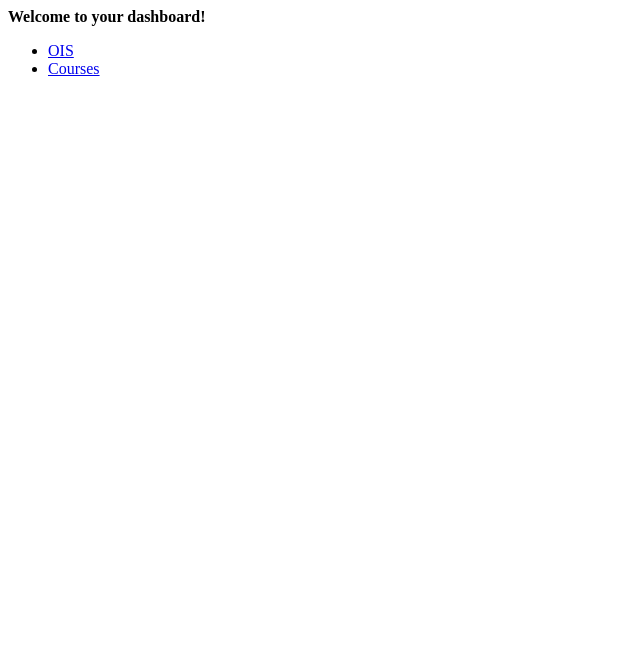
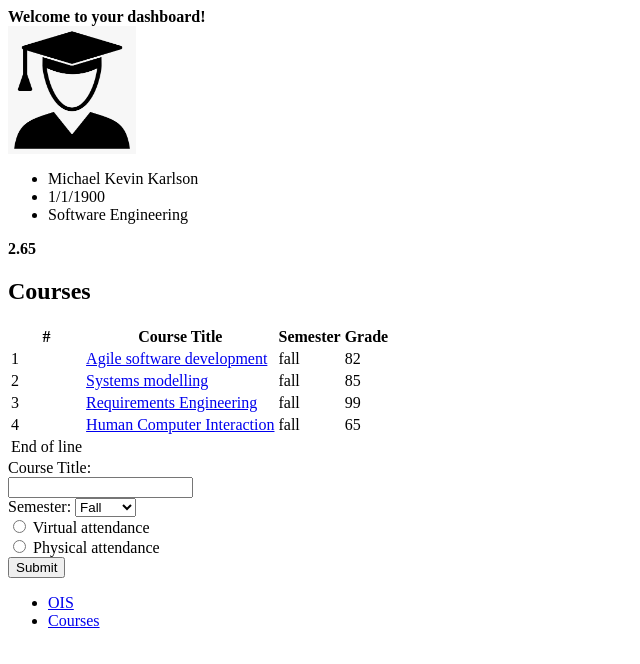
Before and after one commit to ukawaii/Session-2-HTML, a plain HTML site: page index.html in a window 1280 px wide. Shown: the whole page, without its empty margins (0-640 px from the left). Drawn offline with Linux system fonts and the light colour scheme.

Commit message:
second commit - form

```diff
--- a/index.html
+++ b/index.html
@@ -8,15 +8,99 @@
 <body>
 <header>
     <strong>Welcome to your dashboard!</strong>
+    <section>
+        <div>
+            <img src="res/images/me.png" width="128" height="128" alt="My picture">
+        </div>
+        <div>
+            <ul>
+                <li> Michael Kevin Karlson</li>
+                <li> 1/1/1900</li>
+                <li> Software Engineering</li>
+            </ul>
+        </div>
+        <div>
+            <strong>2.65</strong>
+        </div>
+    </section>
+    <section>
+        <h1>Courses</h1>
+        <table>
+            <thead>
+            <tr>
+                <th>#</th>
+                <th>Course Title</th>
+                <th>Semester</th>
+                <th>Grade</th>
+            </tr>
+            </thead>
+            <tbody>
+            <tr>
+                <td>1</td>
+                <td><a href="https://courses.cs.ut.ee/2024/ASD/fall" target="_blank"> Agile software development</a>
+                </td>
+                <td>fall</td>
+                <td>82</td>
+            </tr>
+            <tr>
+                <td>2</td>
+                <td><a href="https://courses.cs.ut.ee/2024/systemsmodelling/fall" target="_blank"> Systems
+                    modelling </a></td>
+                <td>fall</td>
+                <td>85</td>
+            </tr>
+            <tr>
+                <td>3</td>
+                <td><a href="https://courses.cs.ut.ee/2024/RE/fall" target="_blank"> Requirements Engineering </a></td>
+                <td>fall</td>
+                <td>99</td>
+            </tr>
+            <tr>
+                <td>4</td>
+                <td><a href="https://courses.cs.ut.ee/2023/HCI/fall" target="_blank"> Human Computer Interaction </a>
+                </td>
+                <td>fall</td>
+                <td>65</td>
+            </tr>
+            </tbody>
+            <tfoot>
+            <tr>
+                <td>End of line</td>
+            </tr>
+            </tfoot>
+        </table>
+    </section>
+    <section>
+        <form>
+            <label for="course_name">Course Title:</label><br>
+            <input type="text" id="course_name" name="course_name"><br>
+
+            <label for="time">Semester:</label>
+
+            <select name="time" id="time">
+                <option value="Fall">Fall</option>
+                <option value="Spring">Spring</option>
+            </select>
+            <br>
+
+            <input type="radio" id="person" name="person" value="inperson">
+            <label for="person">Virtual attendance</label><br>
+            <input type="radio" id="deperson" name="deperson" value="deperson">
+            <label for="person">Physical attendance</label><br>
+
+            <input type="submit" value="Submit">
+        </form>
+    </section>
 </header>
 <footer>
     <ul>
         <li>
-            <a href="https://ois2.ut.ee/">OIS</a>
+            <a href="https://ois2.ut.ee/" target="_blank">OIS</a>
         </li>
         <li>
-            <a href="https://courses.cs.ut.ee/">Courses</a>
+            <a href="https://courses.cs.ut.ee/" target="_blank">Courses</a>
         </li>
+
     </ul>
 </footer>
 </body>
```
